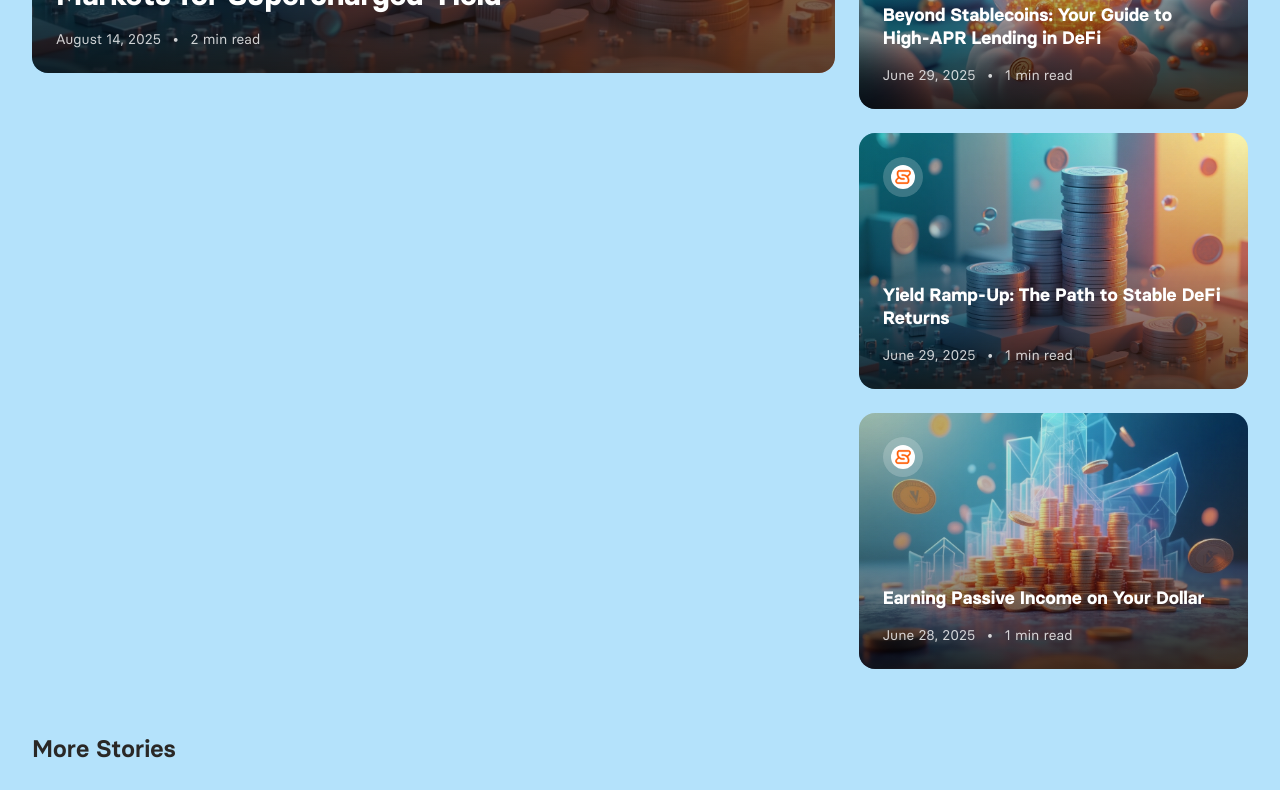
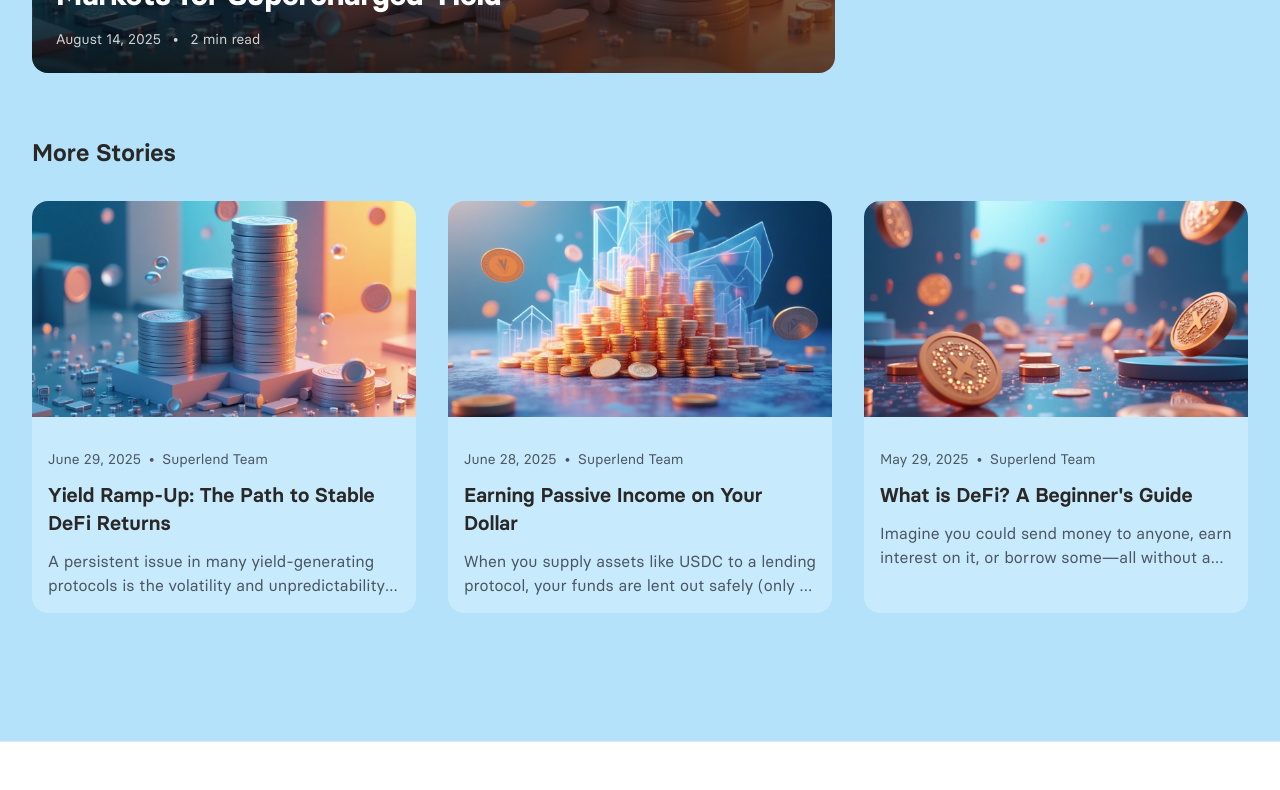
Before and after one commit to Superlend/superlend-blogs, a Next.js app: page / in a window 1280 px wide. Shown: the part 1060-1850 px from the top of the page. Built offline with nearby package versions, Linux system fonts and the light colour scheme; no server answers.

Commit message:
update: enhance PostPreview styles for improved layout

```diff
--- a/src/app/_components/more-stories.tsx
+++ b/src/app/_components/more-stories.tsx
@@ -15,9 +15,9 @@ export function MoreStories({ posts }: Props) {
   // First post is the large featured card
   const featuredPost = posts[0];
   // Next 4 posts are smaller cards
-  const gridPosts = posts.slice(1, 5);
+  const gridPosts = posts.slice(1, 2);
   // Remaining posts in standard grid
-  const remainingPosts = posts.slice(5);
+  const remainingPosts = posts.slice(3);
 
   return (
     <section className="max-w-7xl mx-auto py-12 px-4 sm:px-6 lg:px-8">
--- a/src/app/_components/post-preview.tsx
+++ b/src/app/_components/post-preview.tsx
@@ -22,7 +22,7 @@ export function PostPreview({
   slug,
 }: Props) {
   return (
-    <article className="group">
+    <article className="group bg-white bg-opacity-25 dark:bg-gray-800 rounded-2xl hover:bg-opacity-50 transition-all duration-300 overflow-hidden">
       <TrackedLink
         href={`/posts/${slug}`}
         className="block"
@@ -34,11 +34,11 @@ export function PostPreview({
           post_slug: slug
         }}
       >
-        <div className="mb-4 overflow-hidden rounded-lg aspect-[16/9] bg-gray-100 dark:bg-gray-800">
+        <div className="mb-4 overflow-hidden aspect-[16/9] bg-gray-100 dark:bg-gray-800">
           <CoverImage title={title} src={coverImage} />
         </div>
 
-        <div className="space-y-3">
+        <div className="space-y-3 p-4">
           <div className="flex items-center text-sm text-muted">
             <DateFormatter dateString={date} />
             <span className="mx-2">•</span>
```
